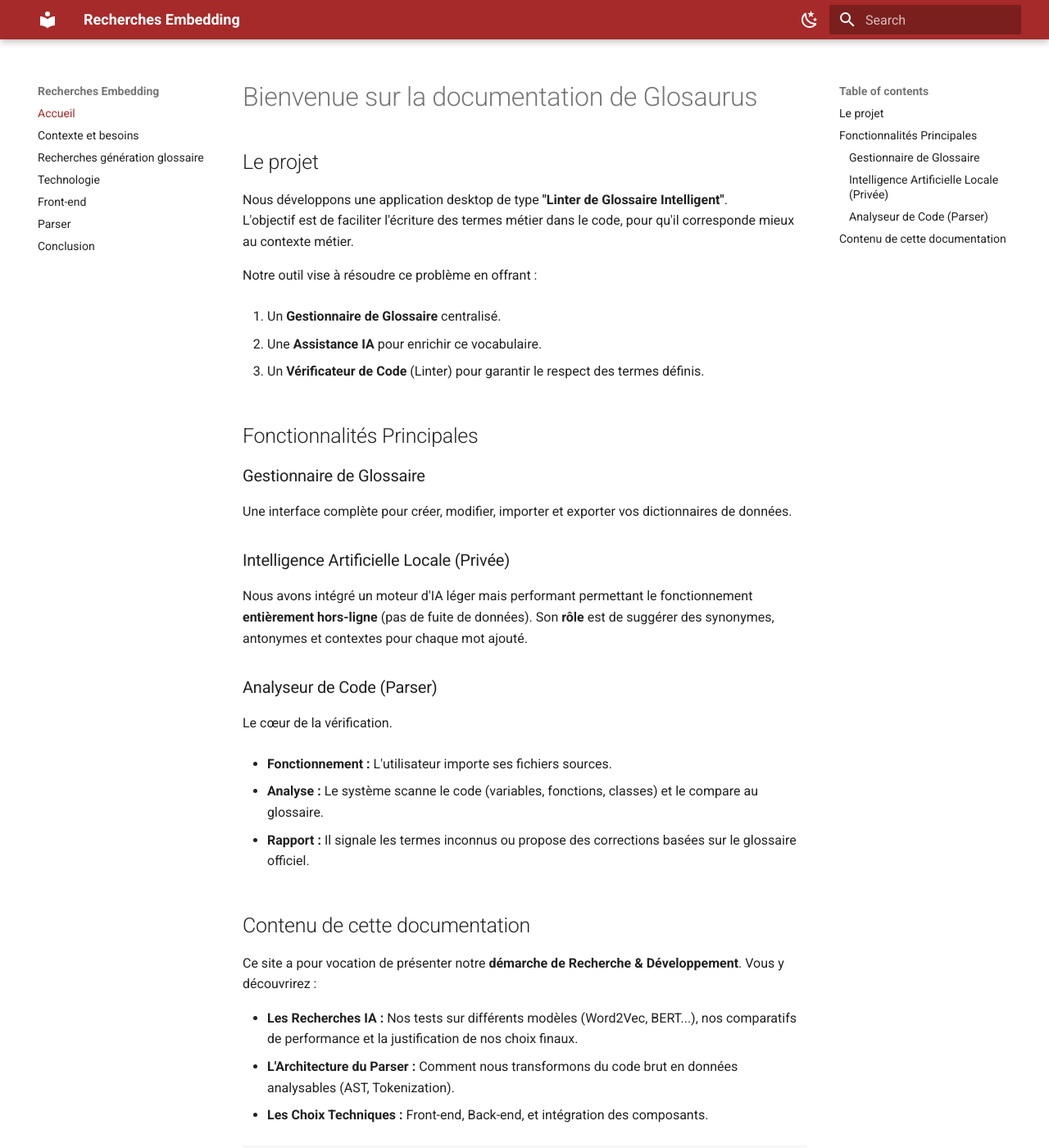
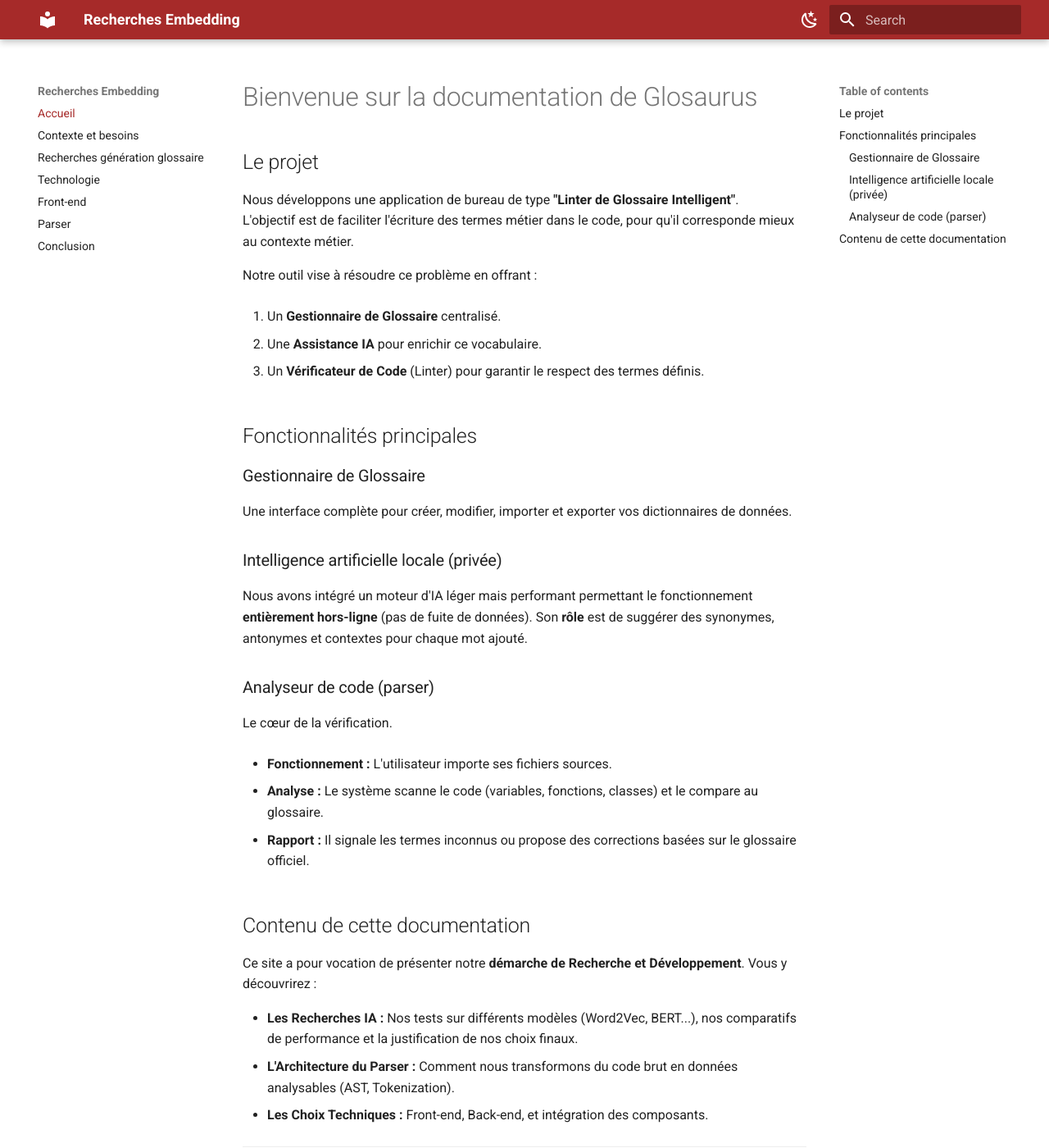
Before and after one commit to Embedding-Groupe/synthese-de-recherche-mkdocs, an MkDocs documentation site: the page built from docs/index.md, in a window 1280 px wide and 1400 px high. Shown: the whole window at 82% size. Built offline with MkDocs 1.6.1 and Material for MkDocs 9.7.7, drawn with Linux system fonts in a browser that asks for light colours.

Commit message:
Correction de la formulation et amélioration de la clarté dans l'index

```diff
--- a/docs/index.md
+++ b/docs/index.md
@@ -2,7 +2,7 @@
 
 ## Le projet
 
-Nous développons une application desktop de type **"Linter de Glossaire Intelligent"**.
+Nous développons une application de bureau de type **"Linter de Glossaire Intelligent"**.
 L'objectif est de faciliter l'écriture des termes métier dans le code, pour qu'il corresponde mieux au contexte métier.
 
 Notre outil vise à résoudre ce problème en offrant :
@@ -13,15 +13,15 @@ Notre outil vise à résoudre ce problème en offrant :
 
 3.  Un **Vérificateur de Code** (Linter) pour garantir le respect des termes définis.
 
-## Fonctionnalités Principales
+## Fonctionnalités principales
 
 ### Gestionnaire de Glossaire
 Une interface complète pour créer, modifier, importer et exporter vos dictionnaires de données.
 
-### Intelligence Artificielle Locale (Privée)
+### Intelligence artificielle locale (privée)
 Nous avons intégré un moteur d'IA léger mais performant permettant le fonctionnement **entièrement hors-ligne** (pas de fuite de données). Son **rôle** est de suggérer des synonymes, antonymes et contextes pour chaque mot ajouté.
 
-### Analyseur de Code (Parser)
+### Analyseur de code (parser)
 Le cœur de la vérification.
 
 *   **Fonctionnement :** L'utilisateur importe ses fichiers sources.
@@ -32,7 +32,7 @@ Le cœur de la vérification.
 
 ## Contenu de cette documentation
 
-Ce site a pour vocation de présenter notre **démarche de Recherche & Développement**. Vous y découvrirez :
+Ce site a pour vocation de présenter notre **démarche de Recherche et Développement**. Vous y découvrirez :
 
 *   **Les Recherches IA :** Nos tests sur différents modèles (Word2Vec, BERT...), nos comparatifs de performance et la justification de nos choix finaux.
 *   **L'Architecture du Parser :** Comment nous transformons du code brut en données analysables (AST, Tokenization).
```
